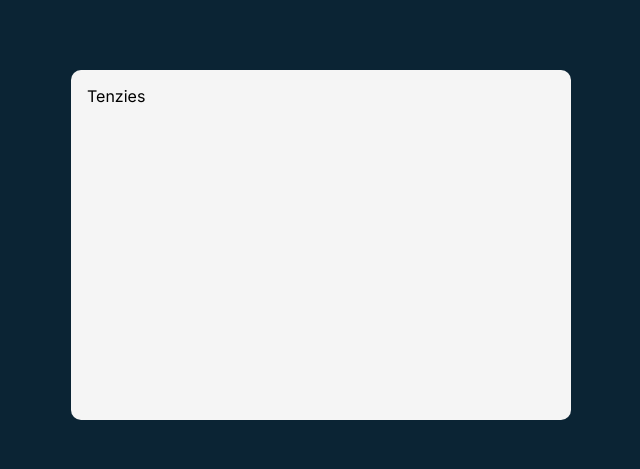
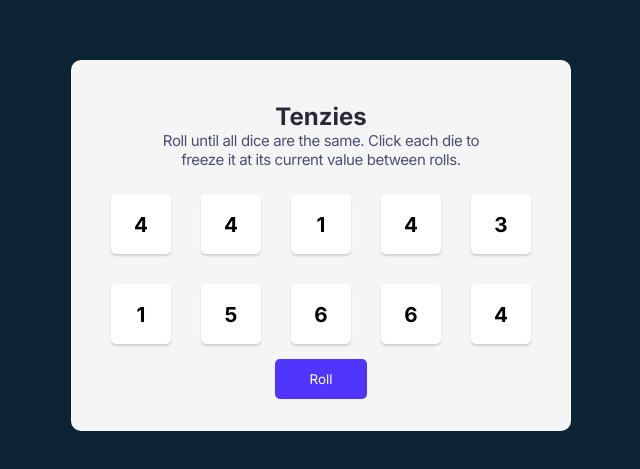
Before and after one commit to victor-stephen/tenzies, a React (Vite) app: page / in a window 1280 px wide. Shown: the part 155-624 px from the top of the page, without its empty margins (319-959 px from the left). Built offline with nearby package versions, Linux system fonts and the light colour scheme.

Commit message:
complete user interface

```diff
--- a/src/App.jsx
+++ b/src/App.jsx
@@ -1,13 +1,31 @@
 import { useState } from "react";
 import reactLogo from "./assets/react.svg";
-import viteLogo from "/vite.svg";
+import Dice from "./components/Dice";
 
 export default function App() {
-  const [count, setCount] = useState(0);
-
+  const DiceArray = Array.from({ length: 10 }, ()=>Math.floor(Math.random() * 6 ));
+  const [rolls, setRolls] = useState(DiceArray);
+  function rollDice() {
+    setRolls(DiceArray)
+  }
   return (
     <main>
-      Tenzies
+      <section className="info">
+        <h2>Tenzies</h2>
+        <p>
+          Roll until all dice are the same. Click each die to freeze it at its
+          current value between rolls.
+        </p>
+      </section>
+      <section className="dice">
+        {DiceArray.map((number, index) => (
+          <Dice
+            key={index}
+            number={number}
+          />
+        ))}
+      </section>
+      <button className="roll-button" onClick={rollDice}>Roll</button>
     </main>
   );
 }
--- /dev/null
+++ b/src/components/Dice.jsx
@@ -0,0 +1,5 @@
+export default function Dice({number}) {
+  return (
+    <button className="die">{number+1}</button>
+  )
+}
--- a/src/index.css
+++ b/src/index.css
@@ -20,16 +20,61 @@ div#root {
 }
 
 main {
+  display: flex;
+  flex-direction: column;
+  align-items: center;
+  gap: 15px;
   background: white;
-  height: min(100%, 350px);
+  min-height: min(100%, 350px);
   width: min(100%, 500px);
-  padding: 1rem;
+  padding: 2rem;
   border-radius: 10px;
   background: #f5f5f5;
 }
 
-.tenzies {
-  height: 100%;
-  padding: 1.5rem;
+.info{
+  text-align:center;
+  padding-inline: 30px;
+  margin: 10px;
+}
+
+.info > h2 {
+  color: #2B283A;
+}
+
+.info > p {
+  font-size: 15px;
+  font-weight: 400;
+  color: #4A4E74;
+  letter-spacing: -0.393px;
+}
+
+.dice {
+  display: grid;
+  grid-template-columns: repeat(5, 60px);
+  grid-template-rows: repeat(2, 60px);
+  justify-content: center;
+  align-content: center;
+  gap: 30px;
+}
+
+.die {
+  background: #fff;
+  box-shadow: 0px 2px 2px 0px rgba(0, 0, 0, 0.15);
+  border-radius: 5px;
   text-align: center;
+  font-weight: 700;
+  font-size: 1.287rem;
+  align-items: center;
+  line-height: 60px;
+  border: none;
+
 }
+.roll-button{
+  background: #5035FF;
+  color:#FFFFFF;
+  border: none;
+  border-radius: 5px;
+  width: 92px;
+  height: 40px;
+}
```
